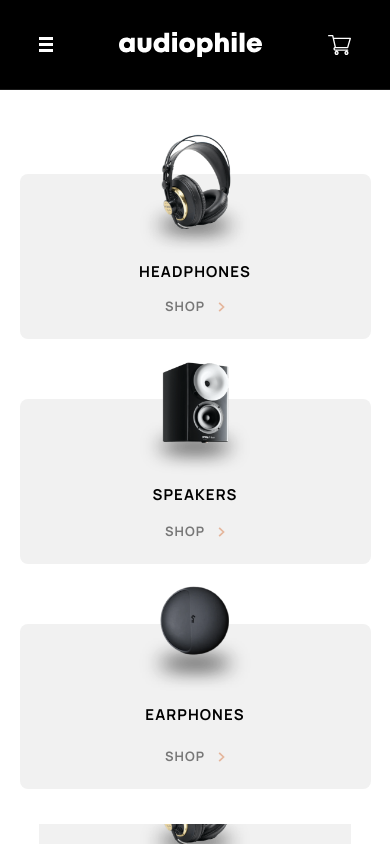
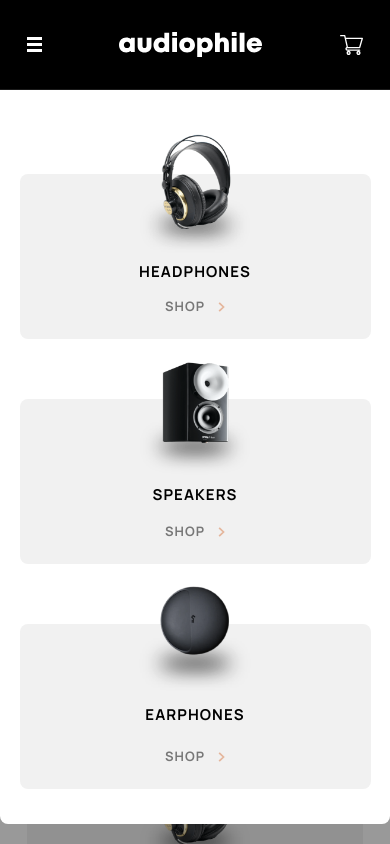
Before and after one commit to cjoak1028/audiophile-ecommerce-website, a React (Create React App) app: page / in a window 390 px wide. Both pictures are taken after a click on the element 46 px from the left and 44 px from the top of the page. Shown: the top 844 px of the page. Built offline with nearby package versions, Linux system fonts and the light colour scheme.

Commit message:
refactored navbar + hamburger-menu

```diff
--- a/src/App.js
+++ b/src/App.js
@@ -1,6 +1,7 @@
 import React from 'react';
 import Navbar from './components/Navbar';
 import Home from './pages/home/Home';
+import Footer from './components/Footer';
 
 
 const App = () => {
@@ -8,6 +9,7 @@ const App = () => {
     <React.Fragment>
       <Navbar />
       <Home />
+      <Footer />
     </React.Fragment>
   )
 }
--- a/src/components/CategoryLinks.module.scss
+++ b/src/components/CategoryLinks.module.scss
@@ -7,7 +7,7 @@
     background-color: white;
 
     position: relative;
-    z-index: 10;
+    z-index: 5;
 
     @include respond-above("BP-2") {
         flex-direction: row;
--- /dev/null
+++ b/src/components/Footer.js
@@ -0,0 +1,11 @@
+import React from 'react';
+
+import classes from './Footer.module.scss';
+
+const Footer = () => {
+    return (
+        <div className={classes['footer']}>Hello</div>
+    );
+};
+
+export default Footer;
--- /dev/null
+++ b/src/components/Footer.module.scss
@@ -0,0 +1,4 @@
+@import '../styles/abstracts/variables';
+@import '../styles/abstracts/mixins';
+
+.footer {}
--- a/src/components/Navbar.js
+++ b/src/components/Navbar.js
@@ -13,6 +13,14 @@ const Navbar = () => {
     const toggleMenu = () => {
         setOpenMenu(prevOpenMenu => !prevOpenMenu);
     }
+
+    const hamburgerMenu = (
+        <div className={'overlay'}>
+            <div className={classes["hamburger-menu"]}>
+                <CategoryLinks />
+            </div>
+        </div>
+    )
 
     return (
         <React.Fragment>
@@ -35,9 +43,7 @@ const Navbar = () => {
                     <img className={classes.cart} src={cart} alt="shopping cart" />
                 </div>
             </div>
-            <div className={classes["hamburger-menu"]}>
-                {openMenu ? <CategoryLinks /> : ''}
-            </div>
+            {openMenu ? hamburgerMenu : ''}
         </React.Fragment>
     );
 }
--- a/src/components/Navbar.module.scss
+++ b/src/components/Navbar.module.scss
@@ -8,7 +8,10 @@
     height: 9rem;
     background-color: $c-black;
 
-    position: relative;
+    position: fixed;
+    top: 0;
+    left: 0;
+    width: 100%;
     z-index: 10;
 
     &__content {
@@ -94,6 +97,15 @@
 }
 
 .hamburger-menu {
+    position: fixed;
+    width: 100%;
+    top: 9rem;
+    z-index: 10;
+
+    border-bottom-left-radius: 0.8rem;
+    border-bottom-right-radius: 0.8rem;
+    overflow: hidden;
+
     &>* {
         padding: 0 5%;
         padding-top: 8.4rem;
--- a/src/pages/home/Home.module.scss
+++ b/src/pages/home/Home.module.scss
@@ -2,10 +2,10 @@
 @import '../../styles/abstracts/mixins';
 
 .home {
-    position: absolute;
-    top: 0;
-    z-index: 0;
-    width: 100%;
+    // position: absolute;
+    // top: 0;
+    // z-index: 0;
+    // width: 100%;
 }
 
 .banner {
@@ -39,7 +39,6 @@
             min-width: 40rem;
             width: 25%;
             max-width: 50rem;
-            // margin-left: 10%;
         }
 
         h6 {
--- a/src/styles/base/_utilities.scss
+++ b/src/styles/base/_utilities.scss
@@ -1,6 +1,6 @@
 .padding-x {
-    padding-left: 10%;
-    padding-right: 10%;
+    padding-left: 7%;
+    padding-right: 7%;
 }
 
 .content-wrapper {
@@ -29,3 +29,12 @@
         }
     }
 }
+
+.overlay {
+    position: fixed;
+    top: 9rem;
+    width: 100vw;
+    height: 100vh;
+    background-color: rgba($c-black, 40%);
+    z-index: 10;
+}
```
